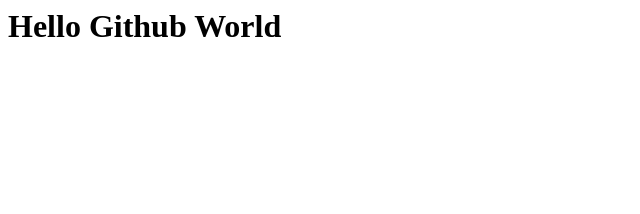
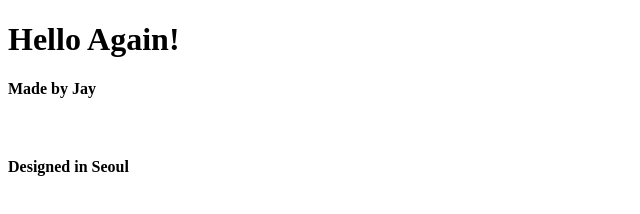
Before and after one commit to jjykk2m/first, a plain HTML site: page index.html in a window 1280 px wide. Shown: the whole page, without its empty margins (0-640 px from the left). Drawn offline with Linux system fonts and the light colour scheme.

Commit message:
(수정) index.html 파일 내용

```diff
--- a/index.html
+++ b/index.html
@@ -1 +1,16 @@
-<h1>Hello Github World</h1>
+<!DOCTYPE html>
+<html lang="en">
+<head>
+    <meta charset="UTF-8">
+    <meta name="viewport" content="width=device-width, initial-scale=1.0">
+    <title>Jinyong Jay Kim</title>
+</head>
+
+<body>
+    <h1>Hello Again!</h1>
+    <h4>Made by Jay</h4></br>
+    <h4>Designed in Seoul</h4>
+
+</body>
+
+</html>
```
